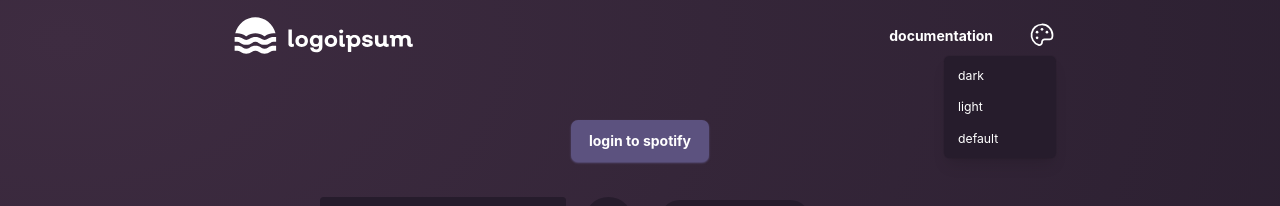
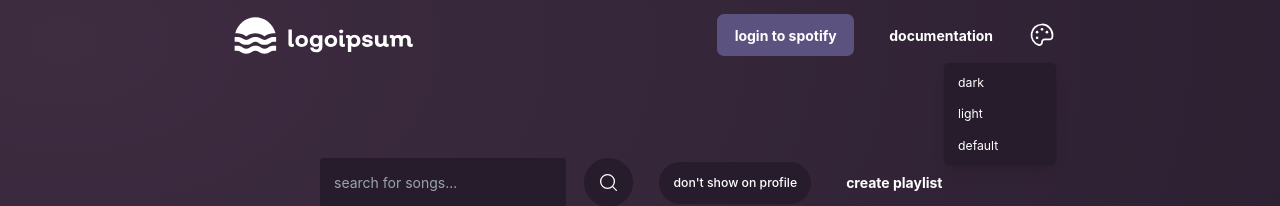
Before and after one commit to mlkywy/songshuttle, a React (Create React App) app: page / in a window 1280 px wide. Both pictures are taken after a click on the icon 1042 px from the left and 35 px from the top of the page. Shown: the top 206 px of the page. Built offline with nearby package versions, Linux system fonts and the light colour scheme; no server answers.

Commit message:
Fix logout issue (#2)

```diff
--- a/src/components/Buttons/index.js
+++ b/src/components/Buttons/index.js
@@ -32,7 +32,7 @@ export const Primary = (props) => {
       {props.link ? (
         <a href={props.link}>
           <button
-            className="flex items-center rounded-lg pr-5 pl-5 pt-3 pb-3 font-bold bg-accent shadow-accent shadow-sm hover:bg-highlight hover:shadow-highlight text-main"
+            className="flex items-center rounded-lg pr-5 pl-5 pt-3 pb-3 font-bold bg-accent hover:bg-highlight hover:shadow-highlight text-main"
             type={props.type}
           >
             {props.option}
@@ -40,7 +40,7 @@ export const Primary = (props) => {
         </a>
       ) : (
         <button
-          className="flex items-center rounded-lg pr-5 pl-5 pt-3 pb-3 font-bold bg-accent shadow-accent shadow-sm hover:bg-highlight hover:shadow-highlight text-main"
+          className="flex items-center rounded-lg pr-5 pl-5 pt-3 pb-3 font-bold bg-accent hover:bg-highlight hover:shadow-highlight text-main"
           type={props.type}
           onClick={props.onClick}
         >
--- a/src/components/Dropdown/index.js
+++ b/src/components/Dropdown/index.js
@@ -31,7 +31,7 @@ const Dropdown = ({ options }) => {
 
         {showOptions && (
           <div
-            className="origin-top-right absolute right-0 mt-2 w-32 rounded-md shadow-lg bg-primary ring-1 ring-black ring-opacity-5 focus:outline-none"
+            className="origin-top-right absolute right-0 mt-4 w-32 rounded-md shadow-lg bg-primary ring-1 ring-black ring-opacity-5 focus:outline-none"
             role="menu"
             aria-orientation="vertical"
             aria-labelledby="menubutton"
--- a/src/components/Footer/index.js
+++ b/src/components/Footer/index.js
@@ -7,7 +7,7 @@ const Footer = () => {
       <div className="fixed bottom-0 bg-primary w-full flex flex-row items-center justify-start gap-20 h-20 md:px-48 lg:px-64">
         <div className="flex flex-row items-center justify-between gap-5 text-main">
           <p className="text-xs">Made with ♥ by Alina!</p>
-          <a href="https://github.com/alshei" target="_blank">
+          <a href="https://github.com/mlkywy" target="_blank" rel="noreferrer">
             <div>
               <GithubLogo size="1.5rem" />
             </div>
@@ -16,13 +16,14 @@ const Footer = () => {
           <a
             href="https://www.linkedin.com/in/alina-sheikh-a59a4518a/"
             target="_blank"
+            rel="noreferrer"
           >
             <div>
               <LinkedinLogo size="1.5rem" />
             </div>
           </a>
 
-          <a href="https://twitter.com/wymlky" target="_blank">
+          <a href="https://twitter.com/wymlky" target="_blank" rel="noreferrer">
             <div>
               <TwitterLogo size="1.5rem" />
             </div>
@@ -31,14 +32,14 @@ const Footer = () => {
 
         <div className="flex flex-row items-center justify-between gap-5 text-accent">
           <a
-            href="https://github.com/alshei/notepad-v2"
+            href="https://github.com/mlkywy/spotify"
             target="_blank"
             rel="noopener noreferrer"
           >
             <p className="text-xs">Repository</p>
           </a>
           <a
-            href="https://www.jetbrains.com/lp/mono/"
+            href="https://fonts.google.com/specimen/Inter"
             target="_blank"
             rel="noopener noreferrer"
           >
--- a/src/components/Header/index.js
+++ b/src/components/Header/index.js
@@ -1,8 +1,21 @@
 import React from "react";
+import { Link } from "react-router-dom";
 import logo from "../../assets/logo.svg";
+
+// Components
 import Dropdown from "../Dropdown";
-import { NavLink } from "../Buttons";
-import { Link } from "react-router-dom";
+import { Primary, NavLink } from "../Buttons";
+
+// Constants
+import {
+  SPOTIFY_ENDPOINTS,
+  REDIRECT_URI,
+  RESPONSE_TYPE,
+  SPOTIFY_SCOPES,
+} from "../../api/constants";
+
+// Hooks
+import useUser from "../../hooks/useUser";
 
 const options = [
   { label: "dark", value: "dark" },
@@ -11,6 +24,13 @@ const options = [
 ];
 
 const Header = () => {
+  const { token, logout } = useUser();
+
+  const scopes = [
+    SPOTIFY_SCOPES.PLAYLIST_MODIFY_PRIVATE,
+    SPOTIFY_SCOPES.PLAYLIST_MODIFY_PUBLIC,
+  ];
+
   return (
     <div className="fixed w-full flex flex-row items-center justify-between text-main h-20 z-10 md:px-32 lg:px-64">
       <div>
@@ -20,6 +40,18 @@ const Header = () => {
       </div>
 
       <div className="flex flex-row items-center gap-5 justify-between">
+        {!token ? (
+          <Primary
+            option="login to spotify"
+            link={`${SPOTIFY_ENDPOINTS.AUTHORIZE}?client_id=${
+              process.env.REACT_APP_CLIENT_ID
+            }&redirect_uri=${REDIRECT_URI}&scope=${scopes.join(
+              "%20"
+            )}&response_type=${RESPONSE_TYPE}&show_dialog=true`}
+          />
+        ) : (
+          <Primary option="logout of spotify" onClick={logout} />
+        )}
         <NavLink option="documentation" link="documentation" />
         <div>
           <Dropdown options={options} />
--- a/src/hooks/useUser/index.js
+++ b/src/hooks/useUser/index.js
@@ -7,13 +7,12 @@ const useUser = () => {
   const hash = window.location.hash;
 
   useEffect(() => {
+    console.log(userId);
+    console.log(token);
     const fetchData = async () => {
-      if (token && !userId) {
-        const user = await getUser(token);
-        setUserId(user?.id);
-      }
+      const user = await getUser(token);
+      setUserId(user?.id);
     };
-    fetchData();
 
     if (!token && hash) {
       const token = hash
@@ -26,12 +25,17 @@ const useUser = () => {
       window.localStorage.setItem("token", token);
       setToken(token);
     }
+
+    if (token && !userId) {
+      fetchData();
+    }
   }, [token, userId, hash]);
 
   const logout = () => {
     setToken(null);
     setUserId(null);
     localStorage.removeItem("token");
+    window.location.reload();
   };
 
   return { userId, token, logout };
--- a/src/pages/Home/index.js
+++ b/src/pages/Home/index.js
@@ -2,7 +2,7 @@ import { useState } from "react";
 import { MagnifyingGlass } from "phosphor-react";
 
 // Components
-import { Primary, NavLink } from "../../components/Buttons";
+import { NavLink } from "../../components/Buttons";
 import Playlist from "../../components/Playlist";
 import SearchResults from "../../components/SearchResults";
 
@@ -14,27 +14,14 @@ import addTracksToPlaylist from "../../api/addTracksToPlaylist";
 // Hooks
 import useUser from "../../hooks/useUser";
 
-// Constants
-import {
-  SPOTIFY_ENDPOINTS,
-  REDIRECT_URI,
-  RESPONSE_TYPE,
-  SPOTIFY_SCOPES,
-} from "../../api/constants";
-
 const Home = () => {
-  const { userId, token, logout } = useUser();
+  const { userId, token } = useUser();
   const [query, setQuery] = useState("");
   const [results, setResults] = useState([]);
   const [songs, setSongs] = useState([]);
   const [title, setTitle] = useState("");
   const [description, setDescription] = useState("");
   const [visibility, setVisibility] = useState(false);
-
-  const scopes = [
-    SPOTIFY_SCOPES.PLAYLIST_MODIFY_PRIVATE,
-    SPOTIFY_SCOPES.PLAYLIST_MODIFY_PUBLIC,
-  ];
 
   const addSong = (songId, cover, title, artist) => {
     setSongs([...songs, { songId, cover, title, artist }]);
@@ -90,19 +77,6 @@ const Home = () => {
 
   return (
     <div className="flex flex-col items-center justify-center w-screen h-screen gap-10">
-      {!token ? (
-        <Primary
-          option="login to spotify"
-          link={`${SPOTIFY_ENDPOINTS.AUTHORIZE}?client_id=${
-            process.env.REACT_APP_CLIENT_ID
-          }&redirect_uri=${REDIRECT_URI}&scope=${scopes.join(
-            "%20"
-          )}&response_type=${RESPONSE_TYPE}&show_dialog=true`}
-        />
-      ) : (
-        <Primary option="logout of spotify" onClick={logout} />
-      )}
-
       <div className="flex flex-row items-center w-1/2 justify-between">
         <form onSubmit={handleSearch} className="flex">
           <input
```
